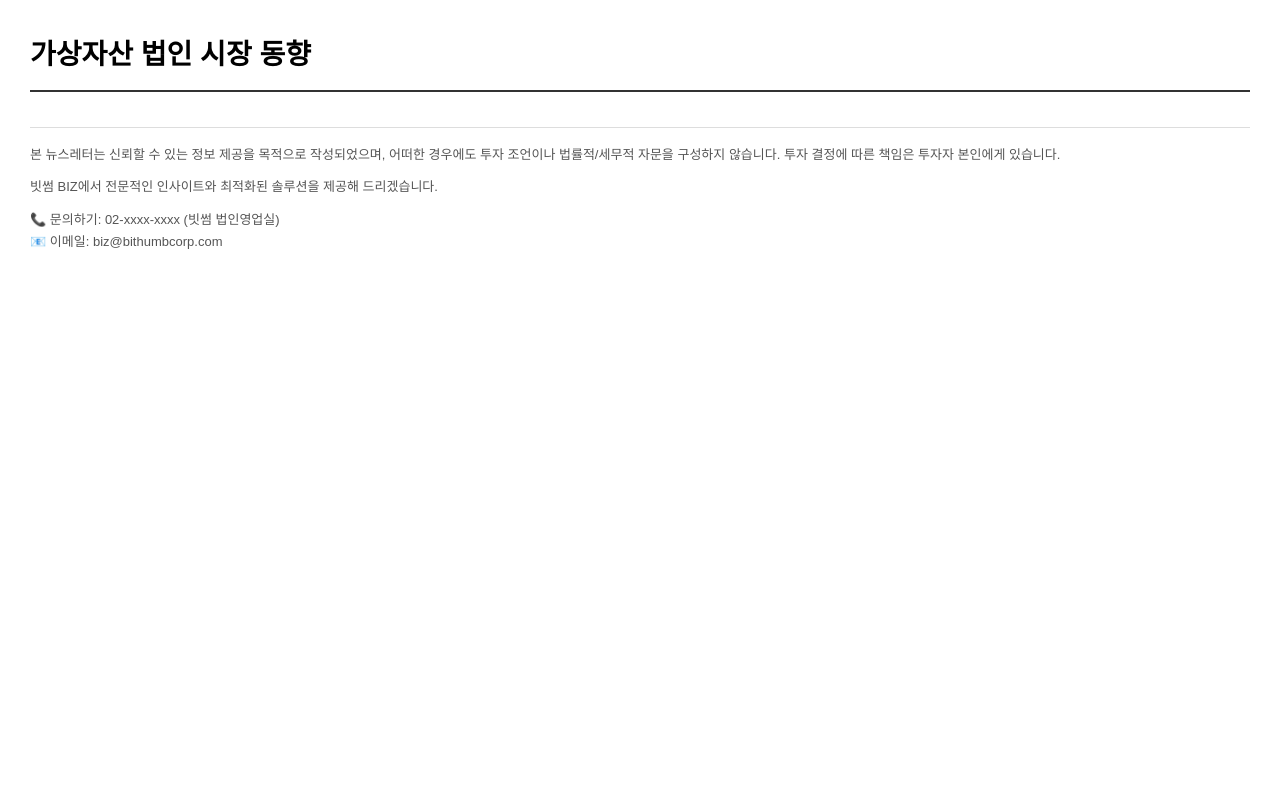
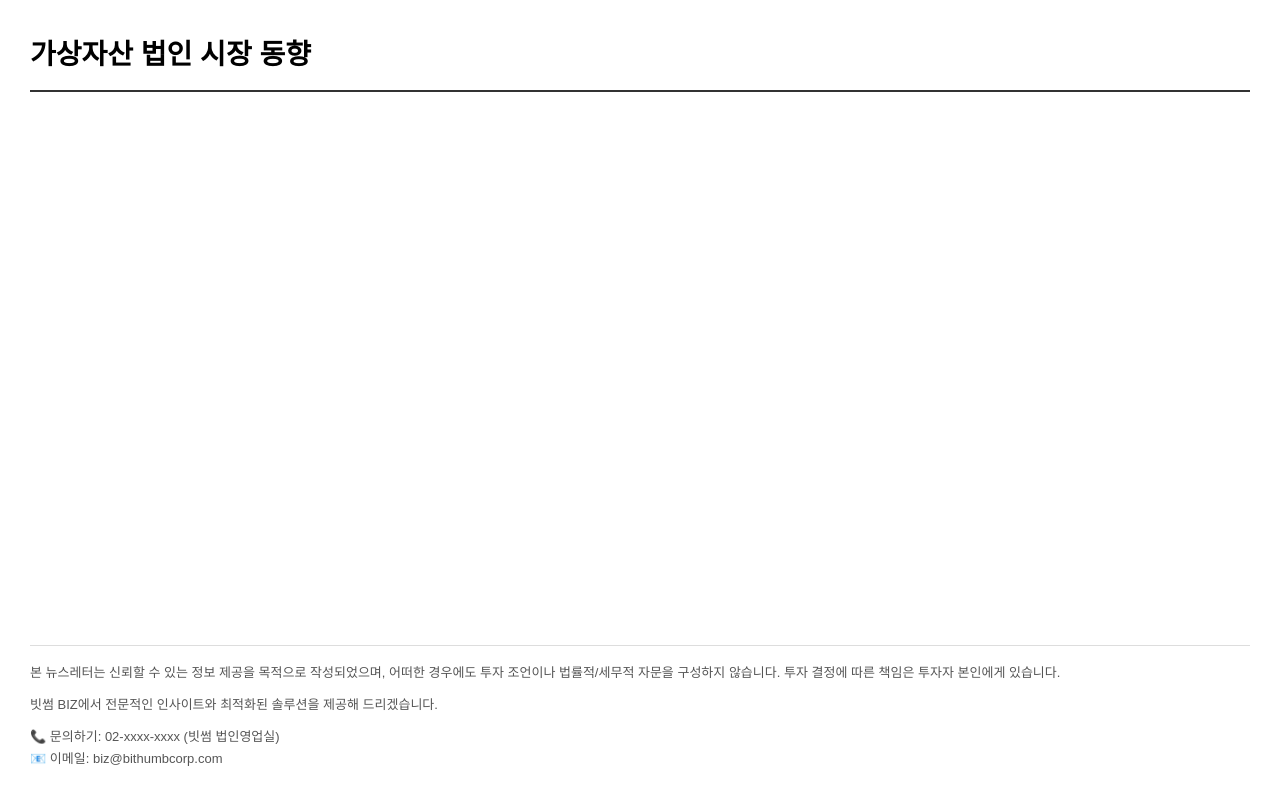
Before and after one commit to moonyaeyoon/news_clipping, a Python web app: template templates/daily_news.html in a window 1280 px wide. Run offline with Jinja, Linux system fonts and the light colour scheme; the template is opened without the code that fills it, so the values that code supplies are empty.

Commit message:
fix : footer 위치

```diff
--- a/data/history.json
+++ b/data/history.json
@@ -1,4 +1,8 @@
 [
+  {
+    "time": "2026-06-15 16:50",
+    "title": "97건 수집"
+  },
   {
     "time": "2026-06-15 14:32",
     "title": "4건 수집"
--- a/templates/daily_news.html
+++ b/templates/daily_news.html
@@ -6,10 +6,17 @@
 <style>
 
 body{
+    display:flex;
+    flex-direction:column;
     font-family:'Malgun Gothic',sans-serif;
     font-size:16px;
     line-height:1.8;
     margin:30px;
+    min-height:calc(100vh - 60px);
+}
+
+.content{
+    flex:1;
 }
 
 .title{
@@ -72,6 +79,8 @@ a:hover{
 
 <body>
 
+<div class="content">
+
 <div class="title">
 {{ report_date }} 가상자산 법인 시장 동향
 </div>
@@ -100,6 +109,8 @@ a:hover{
 
 {% endfor %}
 
+</div>
+
 <div class="footer">
 
 <p>
```
